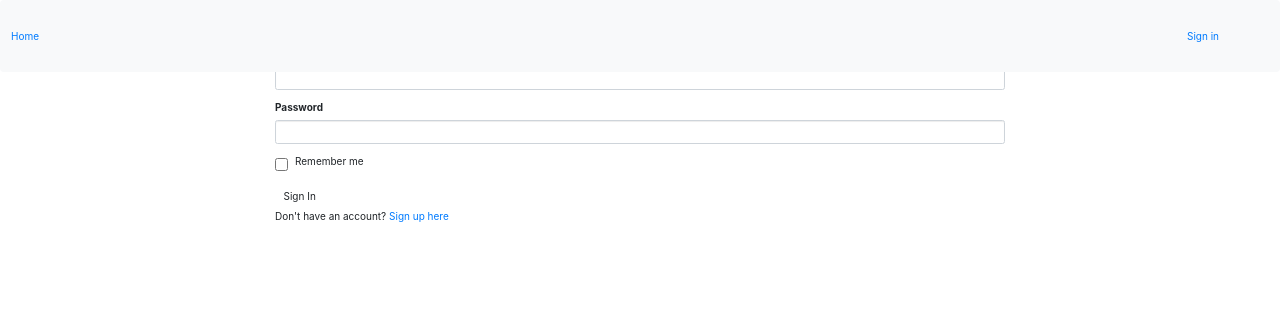
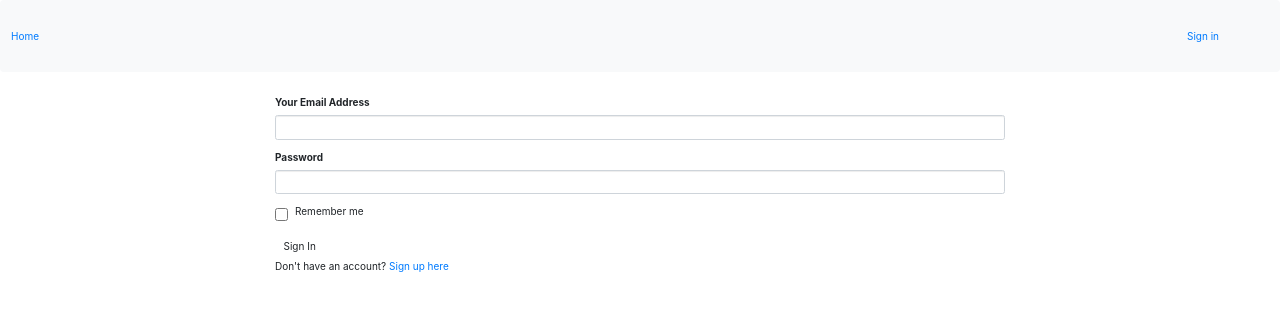
Before and after one commit to Steve-design/Pitch-Point, a Flask app: page /authenticate/login in a window 1280 px wide. Shown: the top 332 px of the page. Run offline with Flask 2, Linux system fonts and the light colour scheme; some libraries are stand-ins or nearby versions.

Commit message:
add styles to template

```diff
--- a/app/templates/added_pitch.html
+++ b/app/templates/added_pitch.html
@@ -12,7 +12,7 @@
 </head>
 
 <body>
-  <div class="container">
+  <div class="container" style="padding-top: 50px;">
     <br>
     <br>
 
--- a/app/templates/auth/login.html
+++ b/app/templates/auth/login.html
@@ -2,7 +2,7 @@
 {% import 'bootstrap/wtf.html' as wtf%}
 
 {% block content %}
-<div class="container">
+<div class="container" style="margin-top: 50px;">
 
   <br>
 
--- a/app/templates/auth/register.html
+++ b/app/templates/auth/register.html
@@ -2,7 +2,7 @@
 {% import 'bootstrap/wtf.html' as wtf%}
 
 {% block content %}
-<div class="container">
+<div class="container" style="margin-top: 70px;">
         <br>
 
         <br>
--- a/app/templates/index.html
+++ b/app/templates/index.html
@@ -7,14 +7,14 @@
   <br>
   <br>
   <br>
-  <div class="container">
+  <div class="container" style="background-color: black;">
 
     <h3 style="text-align:center; color:#0d47a1; margin-top: 100px;;" class="display-3"> Experience Pitch Point</h3>
     <p style="text-align:left; color:#0d47a1" class="display-4">Select by category</p>
 
     <button type="button" class="btn btn-outline-primary"><a href="/pitch/">New Pitch</a></button>
 
-    <button type="button" class="btn btn-outline-success"><a href="/category/poetry">View Poetry Pitches</a></button>
+    <button type="button" class="btn btn-outline-success"><a href="/category/poetry">Poetry Pitches</a></button>
     <button type="button" class="btn btn-outline-danger"><a href="/category/funny">Funny Pitches</a></button>
 
     <button type="button" class="btn btn-outline-info"><a href="/category/brainy">Brainy Pitches</a></button>
@@ -34,7 +34,7 @@
           <h5>{{item.pitch_title}}</h5>
         </div>
 
-        <div class="card-body text-secondary">
+        <div class="card-body text-secondary" style="font-size: 14px;">
           <p class="card-text">{{item.pitch_content}}</p>
         </div>
 
--- a/app/templates/navbar.html
+++ b/app/templates/navbar.html
@@ -1,6 +1,6 @@
 
 
-<nav class="navbar navbar-expand-lg navbar-light bg-light fixed-top mb-5">
+<nav class="navbar navbar-expand-lg navbar-light bg-light fixed-top mb-5" style="background-color: black;">
     <a href="/">Home</a>
     <button class="navbar-toggler" type="button" data-toggle="collapse" data-target="#navbarSupportedContent"
       aria-controls="navbarSupportedContent" aria-expanded="false" aria-label="Toggle navigation">
--- a/app/templates/new_pitch.html
+++ b/app/templates/new_pitch.html
@@ -6,7 +6,7 @@
 
 <br>
 <br>
-<div class="container">
+<div class="container" style="padding-top: 60px;">
 
     <div class="col-md-4">
         {{ wtf.quick_form(pitch_form) }}
--- a/app/templates/pitch_comments.html
+++ b/app/templates/pitch_comments.html
@@ -43,7 +43,7 @@
   </nav>
 
   <!-- Page Header -->
-  <header class="masthead">
+  <header class="masthead" style="margin-top: 50px;">
     <div class="container">
       <div class="row">
         <div class="col-lg-8 col-md-10 mx-auto">
--- a/app/templates/profile/profile.html
+++ b/app/templates/profile/profile.html
@@ -4,16 +4,16 @@
 
 {% block content %}
 
-<div class="container">
+<div class="container" style="margin-top: 100px; background-color: gray;">
   <br>
 
 
   <br>
 
   {% if user == current_user %}
-  <a href="{{url_for('main.update_profile',uname=user.username)}}">Edit profile</a>
+  <a href="{{url_for('main.update_profile',uname=user.username)}}" style="padding-bottom: 20px;">Edit profile</a>
   {% endif %}
-  <div class="row">
+  <div class="row" style="font-size: 14px;">
 
     <div class="col-md-4">
       <h3> {{user.username| capitalize}} </h3>
--- a/app/templates/profile/update.html
+++ b/app/templates/profile/update.html
@@ -2,7 +2,7 @@
 {% import 'bootstrap/wtf.html' as wtf %}
 
 {% block content %}
-<div class="container">
+<div class="container" style="margin-top: 50px;">
   <br>
 
   <br>
--- a/app/templates/view_pitch.html
+++ b/app/templates/view_pitch.html
@@ -9,7 +9,7 @@
 </head>
 
 <body>
-  <div class="container">
+  <div class="container" style="margin-top: 50px;">
     <br>
     <br>
     <br>
```
Also changed, not shown: app/static/photos/qwetu.jpg (added).
